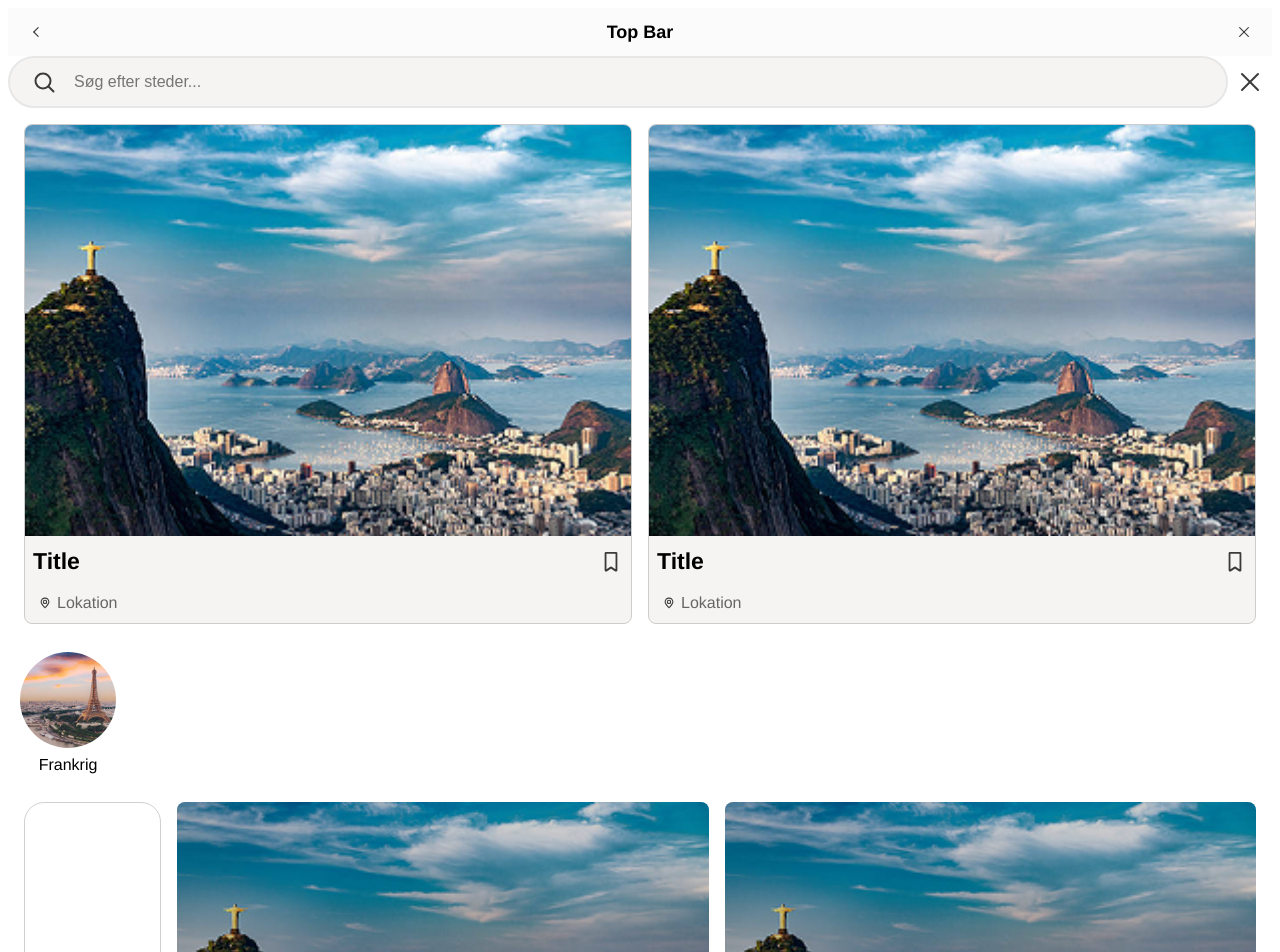
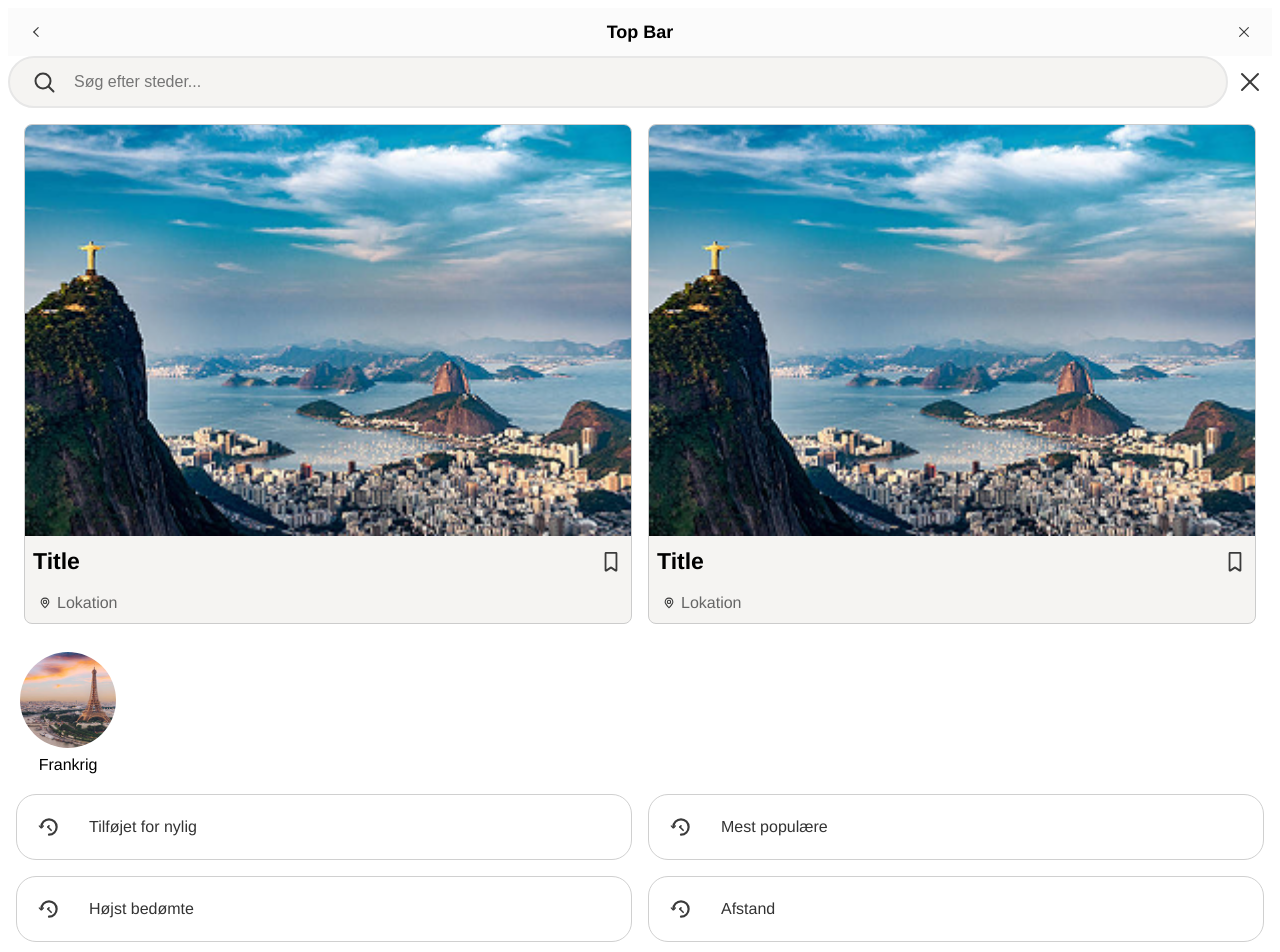
Before and after one commit to mamelishah/gemly-project-webapplication, a React (Vite) app: page / in a window 1280 px wide. Shown: the top 952 px of the page. Built offline with nearby package versions, Linux system fonts and the light colour scheme.

Commit message:
Opsat sorter efter component med parameter i stedet for givet input

```diff
--- a/src/App.tsx
+++ b/src/App.tsx
@@ -5,6 +5,7 @@ import SearchBar from "./components/ui/input/SearchBar";
 import CountryCircleCard from "./components/cards/CountryCircleCard";
 import PlanToTravelCard from "./components/cards/PlanToTravelCard";
 import SortExploreCard from "./components/cards/SortExploreCard";
+import addedRecently from "/src/assets/icons/Sortér efter/addedRecently-icon.svg";
 
 function App() {
   return (
@@ -19,9 +20,21 @@ function App() {
         <SmallCard />
       </div>
       <CountryCircleCard />
+
+      <div
+        style={{
+          display: "grid",
+          gridTemplateColumns: "repeat(2, 1fr)",
+          padding: "0.5rem",
+          gap: "1rem",
+        }}
+      >
+        <SortExploreCard icon={addedRecently} text="Tilføjet for nylig" />
+        <SortExploreCard icon={addedRecently} text="Mest populære" />
+        <SortExploreCard icon={addedRecently} text="Højst bedømte" />
+        <SortExploreCard icon={addedRecently} text="Afstand" />
+      </div>
       <div style={{ display: "flex", padding: "1rem", gap: "1rem" }}>
-
-        <SortExploreCard />
         <PlanToTravelCard />
         <PlanToTravelCard />
       </div>
--- a/src/components/cards/SortExploreCard.css
+++ b/src/components/cards/SortExploreCard.css
@@ -2,15 +2,15 @@
   display: flex;
   align-items: center;
   gap: 1rem;
-  padding: 1rem 1.5rem;
+  padding: 0.5rem 0.5rem;
   border: 1px solid #d0d0d0;
   border-radius: 20px;
   background-color: white;
 }
 
 #sort-explore-card img {
-  width: 24px;
-  height: 24px;
+  width: 48px;
+  height: 48px;
   flex-shrink: 0;
 }
 
--- a/src/components/cards/SortExploreCard.tsx
+++ b/src/components/cards/SortExploreCard.tsx
@@ -1,11 +1,11 @@
-import addedRecently from "/src/assets/icons/Sortér efter/addedRecently-icon.svg";
+
 import "./SortExploreCard.css";
 
-function SortExploreCard() {
+function SortExploreCard({ icon, text }) {
   return (
     <div id="sort-explore-card">
-      <img src={addedRecently} alt="Tilføjet for nylig" />
-      <p>Tilføjet for nylig</p>
+      <img src={icon} alt={text} />
+      <p>{text}</p>
     </div>
   );
 }
```
